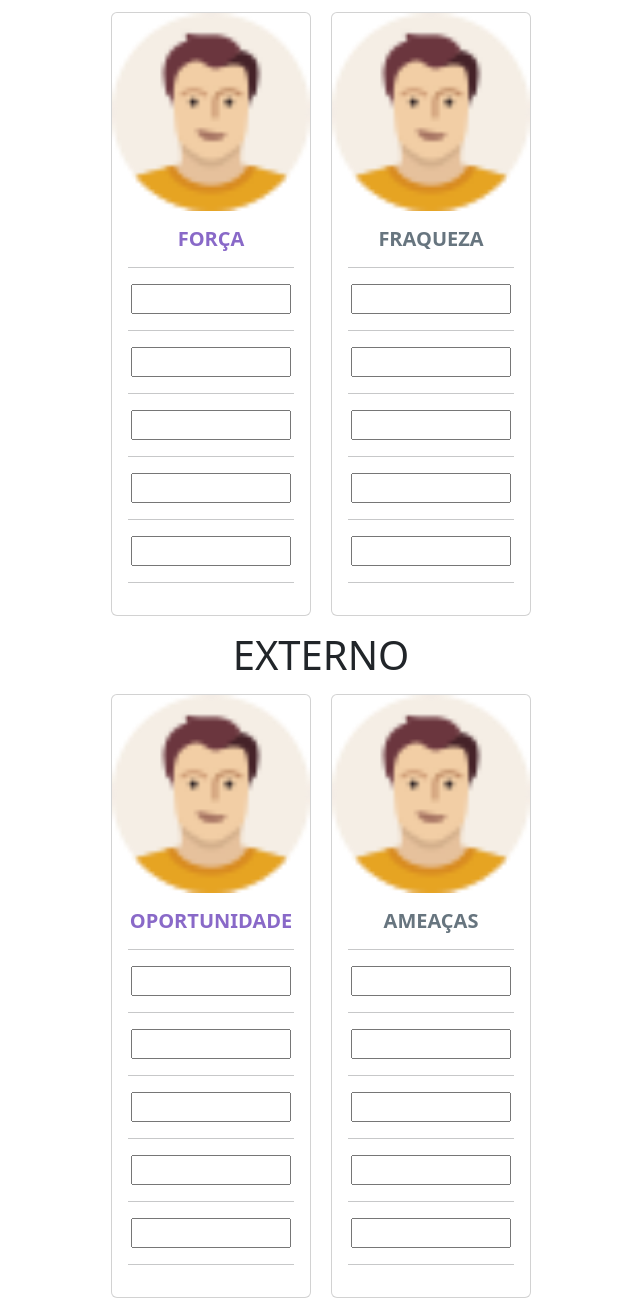
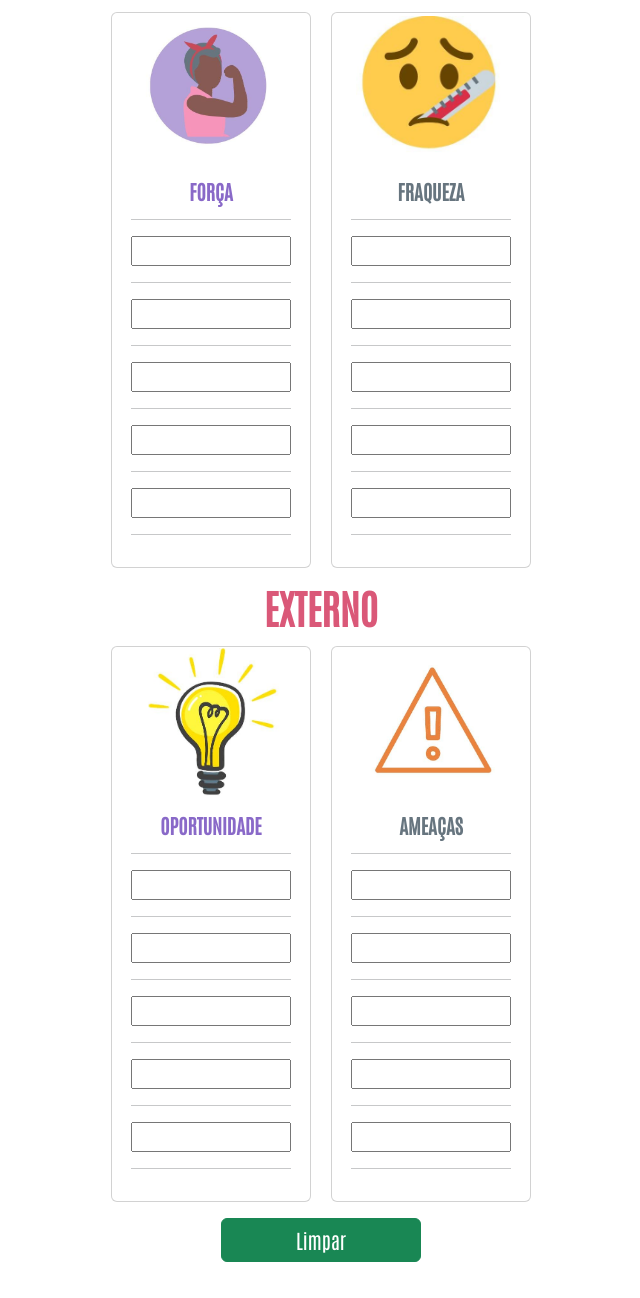
Before and after one commit to joaomarciogodoy/AnaliseSWOT, a plain HTML site: page index.html in a window 1280 px wide. Shown: the part 51-1349 px from the top of the page, without its empty margins (319-959 px from the left). Drawn offline with nearby package versions, Linux system fonts and the light colour scheme.

Commit message:
Imagens e fontes

```diff
--- a/index.html
+++ b/index.html
@@ -9,6 +9,13 @@
   </head>
 
   <style>
+
+@import url('https://fonts.googleapis.com/css2?family=Antonio&display=swap');
+
+*{
+  font-family: 'Antonio', sans-serif;
+}
+
 .container-grid{
   width: 425px;
     align-items: center;
@@ -38,6 +45,24 @@ input{
   font-weight: bold;
 }
 
+h1{
+  color: #DA5878;
+  font-weight: bold;
+}
+
+h2{
+  grid-column: span 2;
+  margin-bottom: 20px;
+
+}
+
+a{
+  width:200px;
+  font-size:20px !important
+}
+
+
+
 .gray {
   font-size: 20px;
   color: #67757F;
@@ -47,6 +72,17 @@ input{
 .card{
   margin: 0 auto;
   width:200px !important;
+  display: flex;
+  align-items: center;
+  justify-content: center;
+}
+
+.container-img{
+  width: 150px;
+  height: 150px;
+  display: flex;
+  align-items: center;
+  justify-content: center;
 }
 
 
@@ -59,7 +95,9 @@ input{
       <h1 class="card-title">INTERNO</h1>
 
       <div class="card" style="width: 18rem;">
-        <img class="card-img-top" src="./403019_avatar_male_man_person_user_iscon.png" alt="Card image cap">
+       <div class="container-img">
+        <img class="card-img-top" src="./mulher.jpg" alt="Card image cap">
+       </div>
         <div class="card-body">
           <h5 class="card-title purple">FORÇA</h5>
         <hr>
@@ -80,7 +118,9 @@ input{
 
 
       <div class="card" style="width: 18rem;">
-        <img class="card-img-top" src="./403019_avatar_male_man_person_user_iscon.png" alt="Card image cap">
+        <div class="container-img">
+          <img class="card-img-top" src="./carinha.jpg" alt="Card image cap">
+        </div>
         <div class="card-body">
           <h5 class="card-title gray">FRAQUEZA</h5>
 
@@ -103,7 +143,9 @@ input{
       <h1 class="card-title">EXTERNO</h1>
 
       <div class="card" style="width: 18rem;">
-        <img class="card-img-top" src="./403019_avatar_male_man_person_user_iscon.png" alt="Card image cap">
+      <div class="container-img">
+        <img class="card-img-top" src="./lampada.jpg" alt="Card image cap">
+      </div>
         <div class="card-body">
           <h5 class="card-title purple">OPORTUNIDADE</h5>
         <hr>
@@ -120,11 +162,15 @@ input{
 
 
         </div>
+
+
       </div>
 
 
       <div class="card" style="width: 18rem;">
-        <img class="card-img-top" src="./403019_avatar_male_man_person_user_iscon.png" alt="Card image cap">
+        <div class="container-img">
+          <img class="card-img-top" src="./triangulo.jpg" alt="Card image cap">
+        </div>
         <div class="card-body">
           <h5 class="card-title gray">AMEAÇAS</h5>
 
@@ -142,45 +188,11 @@ input{
 
         </div>
       </div>
-      <!-- <h1 class="card-title">EXTERNO</h1>
 
-      <div class="card" style="width: 18rem;">
-        <img class="card-img-top" src="./403019_avatar_male_man_person_user_iscon.png" alt="Card image cap">
-        <div class="card-body">
-          <h5 class="card-title purple">OPORTUNIDADE</h5>
-          <hr>
-          <input id="oportunidade" type="text">
-        <hr>
-        <input id="oportunidade1" type="text">
-        <hr>
-        <input id="oportunidade2" type="text">
-        <hr>
-        <input id="oportunidade3" type="text">
-        <hr>
-        <input id="oportunidade4" type="text">
-        <hr>
 
-        </div>
-      </div>
+      <h2><a href="#" id="limpasession" class="btn btn-success">Limpar</a></h2>
 
-      <div class="card" style="width: 18rem;">
-        <img class="card-img-top" src="./403019_avatar_male_man_person_user_iscon.png" alt="Card image cap">
-        <div class="card-body">
-          <h5 class="card-title gray">AMEAÇAS</h5>
 
-          <hr>
-          <input id="ameacas" type="text">
-        <hr>
-        <input id="ameacas1" type="text">
-        <hr>
-        <input id="ameacas2" type="text">
-        <hr>
-        <input id="ameacas3" type="text">
-        <hr>
-        <input id="ameacas4" type="text">
-        <hr>
-        </div>
-      </div>  -->
 
 
 
```
Also changed, not shown: carinha.jpg (added), lampada.jpg (added), mulher.jpg (added), triangulo.jpg (added).
